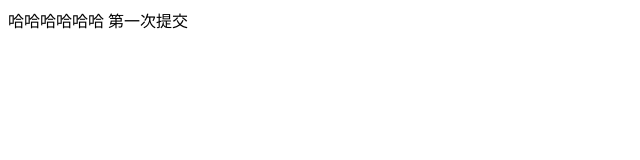
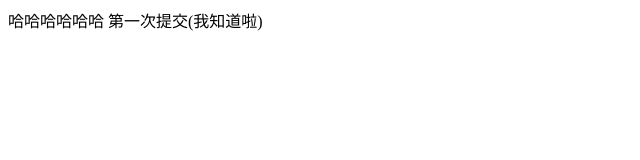
Before and after one commit to smanll/demo, a plain HTML site: page index.html in a window 1280 px wide. Shown: the whole page, without its empty margins (0-640 px from the left). Drawn offline with Linux system fonts and the light colour scheme.

Commit message:
Update index.html

```diff
--- a/index.html
+++ b/index.html
@@ -6,7 +6,7 @@
 </head>
 <body>
 	<div>
-		哈哈哈哈哈哈   第一次提交
+		哈哈哈哈哈哈   第一次提交(我知道啦)
 	</div>
 </body>
 </html>
```
